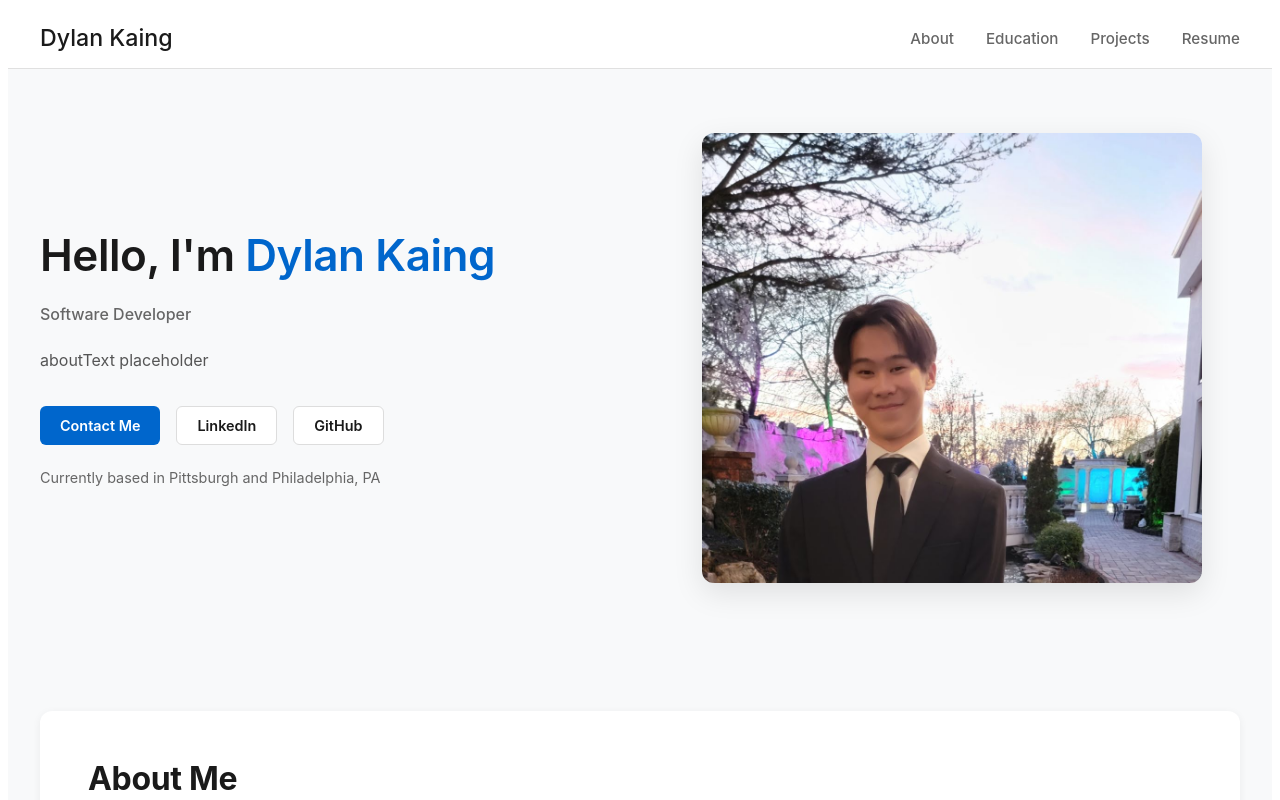
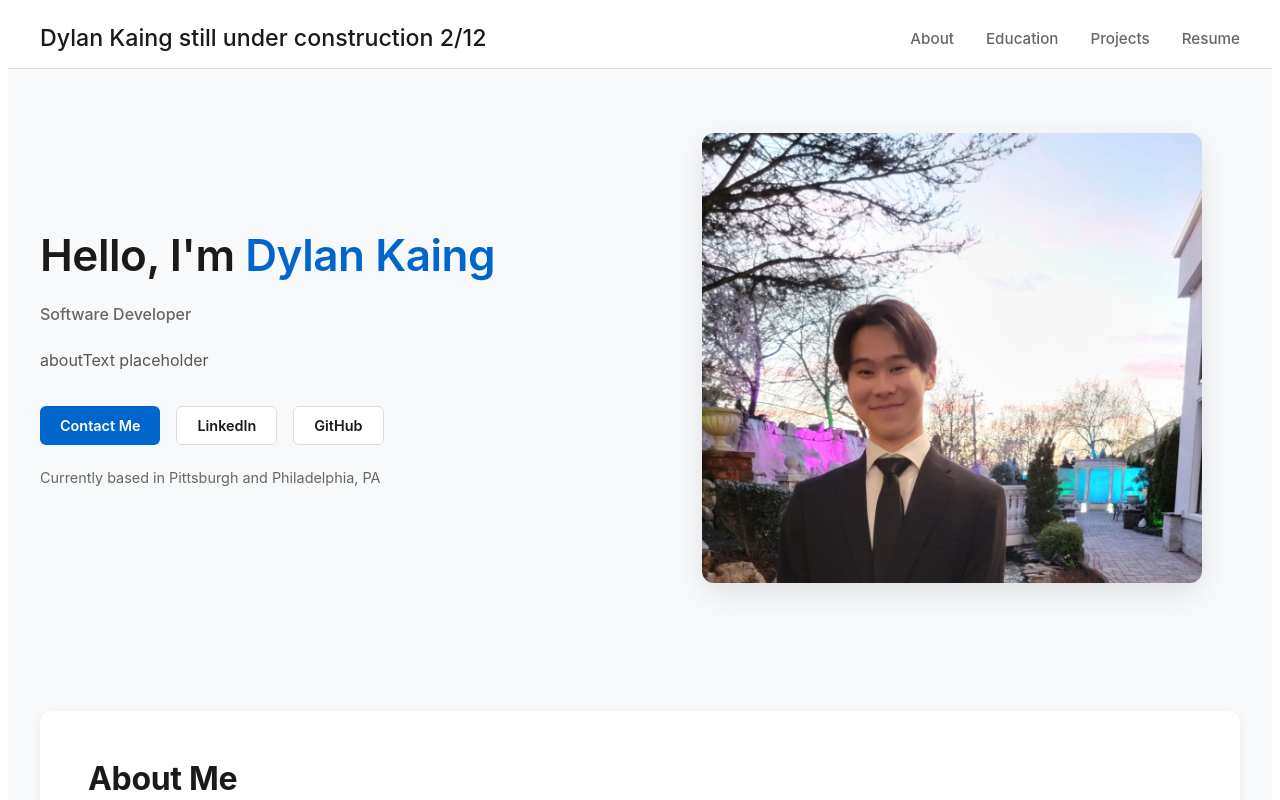
Before and after one commit to DylanKaing/MyPort, an Angular app: page / in a window 1280 px wide. Shown: the top 800 px of the page. Built offline with nearby package versions, Linux system fonts and the light colour scheme.

Commit message:
Update about.html

```diff
--- a/src/about/about.html
+++ b/src/about/about.html
@@ -1,6 +1,6 @@
 <nav class = "navbar">
     <div class = "nav-container">
-        <h1 class = "logo">{{ name }}</h1>
+        <h1 class = "logo">{{ name }} still under construction 2/12</h1>
         <ul class = "nav-links">
             <li><a href = "#about">About</a></li>
             <li><a href = "#education">Education</a></li>
```
